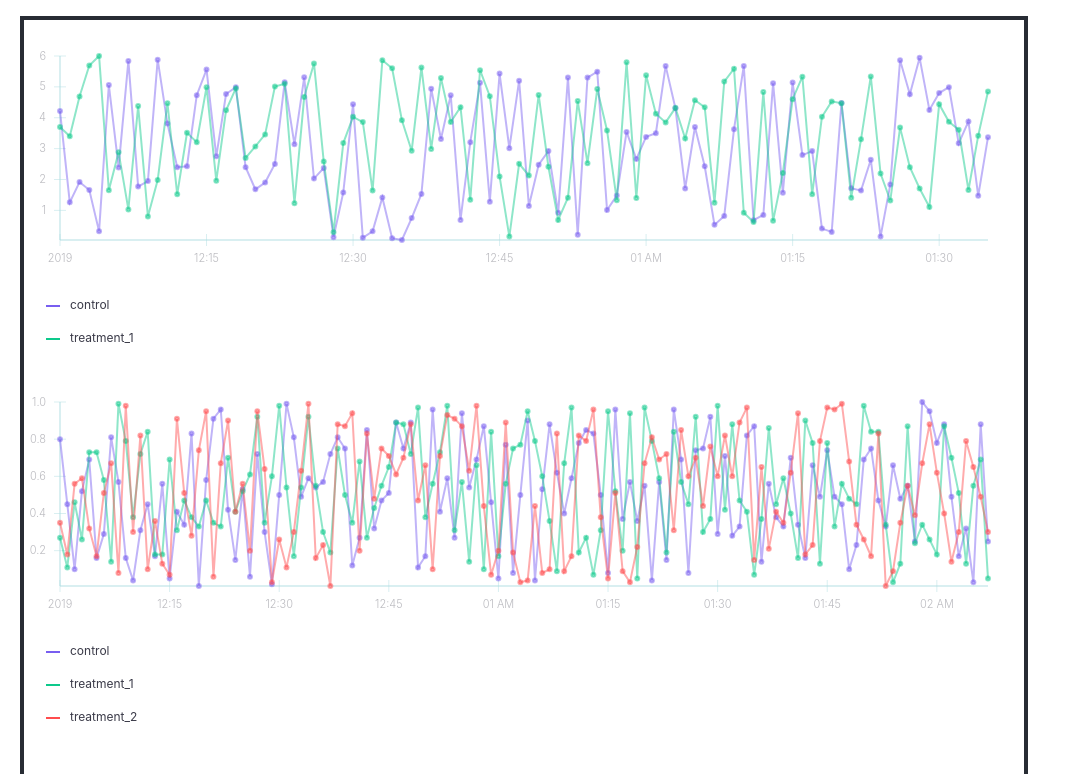
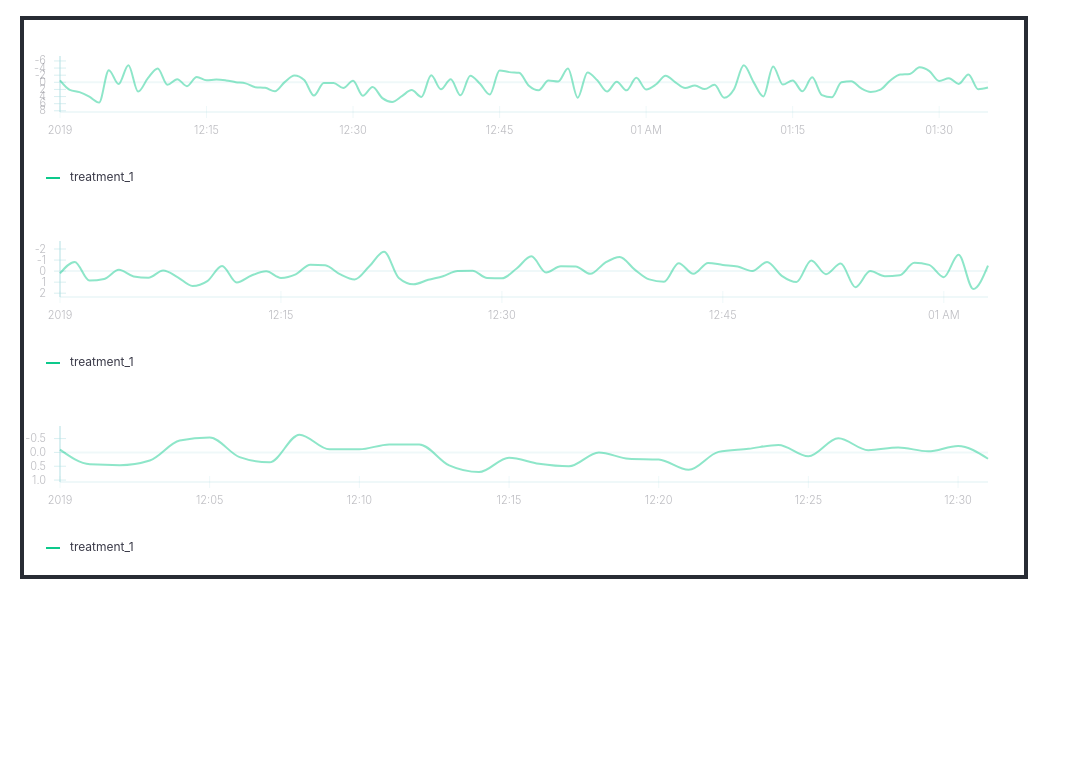
Before and after one commit to mrmcduff/graphexperiments, a React (Create React App) app in the folder graphix/: page / in a window 1280 px wide. Shown: the top 774 px of the page, without its empty margins (0-1071 px from the left). Built offline with nearby package versions, Linux system fonts and the light colour scheme.

Commit message:
using a fake axis, switching to raw numeric time values

```diff
--- a/graphix/src/App.tsx
+++ b/graphix/src/App.tsx
@@ -2,29 +2,30 @@ import React from 'react';
 import './App.css';
 import '../node_modules/react-vis/dist/style.css';
 import { TimeSeries } from './TimeSeries';
-import { generateDataSet } from 'dataGenerator';
+import { generateDataSet, convertToComparisonData } from 'dataGenerator';
 
 const App: React.FC = () => {
     const [twoMetricData, twoColorMap] = generateDataSet(2, 96, 6);
-    const [threeMetricData, threeColorMap] = generateDataSet(3, 128, 1);
-    const [sixMetricData, sixColorMap] = generateDataSet(6, 64, 3);
+    const [anotherGrouping, anotherColorMap] = generateDataSet(2, 64, 2);
+    const [narrowGrouping, narrowColorMap] = generateDataSet(2, 32, 1);
+
     return (
         <div className="App">
             <div className='leftPanel'>
                 <TimeSeries
-                    metricData={twoMetricData}
+                    metricData={convertToComparisonData(twoMetricData)}
                     metricName='things_per_second'
                     colorMap={twoColorMap}
                 />
                 <TimeSeries
-                    metricData={threeMetricData}
+                    metricData={convertToComparisonData(anotherGrouping)}
                     metricName='more_things_per_second'
-                    colorMap={threeColorMap}
+                    colorMap={anotherColorMap}
                 />
                 <TimeSeries
-                    metricData={sixMetricData}
+                    metricData={convertToComparisonData(narrowGrouping)}
                     metricName='more_things_per_second'
-                    colorMap={sixColorMap}
+                    colorMap={narrowColorMap}
                 />
             </div>
         </div>
--- a/graphix/src/TimeSeries.tsx
+++ b/graphix/src/TimeSeries.tsx
@@ -1,10 +1,13 @@
 import React, { useState } from 'react';
-import { Crosshair, DiscreteColorLegend, FlexibleWidthXYPlot, LineMarkSeries, YAxis, XAxis } from 'react-vis';
+import { Crosshair, DiscreteColorLegend, DecorativeAxis, FlexibleWidthXYPlot, LineSeries, YAxis, XAxis } from 'react-vis';
 import { ChartData } from './types';
+import { getYDomain, getXDomain } from 'dataHelpers';
 
-const CHART_HEIGHT = 256;
+const CHART_HEIGHT = 128;
 const CHART_MARGIN = 36;
 const SLIGHT_FUZZ_SUFFIX = '77';
+const AXIS_FUZZ_SUFFIX = '33';
+const AXIS_FOCUS_SUFFIX = '55';
 
 interface ChartProps {
     metricData: ChartData.MetricData;
@@ -46,7 +49,10 @@ function getStrokeWidth(hoveredTreatment: string | null, variantName: string): n
     return variantName === hoveredTreatment ? 3 : 1;
 }
 
-function setWithOpacity(colorString: string, isHovered: boolean): string {
+function setWithOpacity(colorString: string, isHovered: boolean, isAxis=false): string {
+    if (isAxis) {
+        return isHovered ? `${colorString}${AXIS_FOCUS_SUFFIX}` : `${colorString}${AXIS_FUZZ_SUFFIX}`;
+    }
     return isHovered ? `${colorString}` : `${colorString}${SLIGHT_FUZZ_SUFFIX}`;
 }
 
@@ -67,6 +73,13 @@ function createPlotDiv(
         title: variantName,
         color: colorMap.get(variantName)!,
     }));
+    const rangeData = metricData[knownVariantSeries[0]];
+    const yDomain = getYDomain(0.5, rangeData.data);
+    const xDomain = getXDomain(0.2, rangeData.data);
+    const axisDataset = rangeData.data.map(datum => ({
+        x: datum.x,
+        y: 0,
+    }));
     return (
         <div
             key={`container-${metricName}`}
@@ -82,9 +95,14 @@ function createPlotDiv(
                 margin={CHART_MARGIN}
                 key={`plot-${metricName}`}
                 style={{ fill: 'none' }}
+                yDomain={[yDomain.lower, yDomain.upper]}
             >
+                {/* <DecorativeAxis
+                    axisStart={{x: xDomain.lower, y: 0}}
+                    axisEnd={{x: xDomain.upper, y: 0}}
+                    axisDoman={[xDomain.lower - 100000, xDomain.upper + 100000]}
+                /> */}
                 <YAxis
-                    tickTotal={6}
                     style={{
                         line: { stroke: setWithOpacity('#ADDDE1', isHovered) },
                         ticks: { stroke: setWithOpacity('#ADDDE1', isHovered) },
@@ -94,15 +112,21 @@ function createPlotDiv(
                 <XAxis
                     tickTotal={6}
                     style={{
-                        line: { stroke: setWithOpacity('#ADDDE1', isHovered) },
+                        line: { stroke: setWithOpacity('#ADDDE1', isHovered, true) },
                         ticks: { stroke: setWithOpacity('#ADDDE1', isHovered) },
                         text: { stroke: 'none', fill: setWithOpacity('#6b6b76', isHovered), fontWeight: 300 }
                     }}
                 />
+                <LineSeries
+                    key={`axis-${metricName}`}
+                    data={axisDataset}
+                    color={setWithOpacity('#ADDDE1', isHovered, true)}
+                    strokeWidth={2}
+                />
                 {knownVariantSeries.map((variantName, seriesIndex) => (
-                    <LineMarkSeries
-                        size={2}
+                    <LineSeries
                         key={`${metricName}-${variantName}`}
+                        curve="curveMonotoneX"
                         data={metricData[variantName].data}
                         color={setWithOpacity(colorMap.get(variantName)!, isHovered)}
                         getNull={checkNaNs}
@@ -119,6 +143,7 @@ function createPlotDiv(
                         }}
                     />
                 ))}
+
                 {crosshairTarget !== null && <Crosshair values={[crosshairTarget.targetPoint]} />}
             </FlexibleWidthXYPlot>
             <div className="legendContainer">
--- a/graphix/src/dataGenerator.ts
+++ b/graphix/src/dataGenerator.ts
@@ -5,10 +5,19 @@ const valuesControl: number[] = Array.from({ length: DATA_POINTS }, () => +(Math
 const valuesTreatment: number[] = Array.from({ length: DATA_POINTS }, () => +(Math.random() * 10).toFixed(2));
 const valuesOtherTreatment: number[] = Array.from({ length: DATA_POINTS }, () => +(Math.random() * 10).toFixed(2));
 
-function zip(dates: Date[], values: number[]): ChartData.VariantDataPoint[] {
+// function zip(dates: Date[], values: number[]): ChartData.VariantDataPoint[] {
+//     return dates.map((aVal, aInd) => {
+//         return {
+//             x: aVal,
+//             y: values[aInd]
+//         }
+//     });
+// }
+
+function numZip(dates: Date[], values: number[]): ChartData.VariantDataPoint[] {
     return dates.map((aVal, aInd) => {
         return {
-            x: aVal,
+            x: aVal.getTime(),
             y: values[aInd]
         }
     });
@@ -24,34 +33,6 @@ function toTimeFragment(k: number): string {
     const minutesString = minutes < 10 ? `0${minutes}` : `${minutes}`;
     return `${hoursString}:${minutesString}`;
 }
-
-const flexDates = Array.from({ length: DATA_POINTS }, (v, k) => new Date(`2019-01-01T${toTimeFragment(k)}:00.000Z`));
-
-const controlVariantData: ChartData.VariantData = {
-    name: 'control',
-    data: zip(flexDates, valuesControl),
-}
-
-const treatmentVariantData: ChartData.VariantData = {
-    name: 'treatment',
-    data: zip(flexDates, valuesTreatment),
-}
-
-const otherTreatmentVariantData: ChartData.VariantData = {
-    name: 'treatment2',
-    data: zip(flexDates, valuesOtherTreatment),
-};
-
-export const SampleData: ChartData.MetricData = {
-    'control': controlVariantData,
-    'treatment': treatmentVariantData
-};
-
-export const SampleTriData: ChartData.MetricData = {
-    'control': controlVariantData,
-    'treatment': treatmentVariantData,
-    'treatment2': otherTreatmentVariantData,
-};
 
 export const colormap = new Map<string, string>();
 export const COLOR_ROSE = '#E281BF';
@@ -123,9 +104,48 @@ export function generateDataSet(
     names.forEach(name => {
         const variantData: ChartData.VariantData = {
             name,
-            data: zip(dates, generateValues(numPoints, rangeMultiplier)),
+            data: numZip(dates, generateValues(numPoints, rangeMultiplier)),
         }
         metricData[name] = variantData;
     });
     return [metricData, generateColorMap(names)];
 }
+
+function convertVariantDataToComparison(
+    original: ChartData.VariantData,
+    control: ChartData.VariantData): ChartData.VariantData {
+    if (original.data.length != control.data.length) {
+        console.error('Attempting to compare data of different lengths.');
+        return original;
+    }
+
+    const convertedData: ChartData.VariantData = {
+        name: original.name,
+        data: [],
+    };
+
+    convertedData.data = original.data.map((datum, idx) => {
+        return {
+            x: datum.x,
+            y: datum.y - control.data[idx].y
+        }
+    });
+
+    return convertedData;
+}
+
+export function convertToComparisonData(data: ChartData.MetricData): ChartData.MetricData {
+    const controlVariantData: ChartData.VariantData = data['control'];
+    if (!controlVariantData) {
+        return data;
+    }
+    const convertedData: ChartData.MetricData = {};
+    Object.keys(data).forEach(key => {
+        if (key === 'control') {
+            return;
+        }
+        const originalVariantData = data[key];
+        convertedData[key] = convertVariantDataToComparison(originalVariantData, controlVariantData);
+    });
+    return convertedData;
+}
--- /dev/null
+++ b/graphix/src/dataHelpers.ts
@@ -0,0 +1,43 @@
+import { GraphDomain, ChartData } from "types";
+
+type Targets = {
+    min: number;
+    median: number;
+    max: number;
+}
+function getYTargets(data: ChartData.VariantDataPoint[]) : Targets {
+    const yVals = data.map(datum => datum.y);
+    // Sort is ascending by default, and these are numbers, so there's no need to manipulate further.
+    yVals.sort((a, b) => (b - a));
+    const length = yVals.length;
+    const median = length % 2 === 0
+        ? (yVals[length / 2] + yVals[(length / 2) - 1]) / 2
+        : yVals[Math.floor[length/2]];
+    console.log('Data:');
+    console.log(data);
+    console.log(yVals);
+    return {
+        min: yVals[0],
+        median,
+        max:  yVals[length - 1],
+    }
+}
+
+export function getYDomain(paddingPercentage: number, data: ChartData.VariantDataPoint[]): GraphDomain {
+    const targets = getYTargets(data);
+    const maxPadding = (targets.max - targets.median) * paddingPercentage;
+    const minPadding = (targets.median - targets.min) * paddingPercentage;
+    console.log(`Getting y domain of ${targets.min - minPadding}, ${targets.max + maxPadding}`);
+    return {
+        upper: targets.max + maxPadding,
+        lower: targets.min - minPadding,
+    }
+}
+
+export function getXDomain(paddingPercentage: number, data: ChartData.VariantDataPoint[]): GraphDomain {
+    const xVals = data.map(datum => datum.x);
+    xVals.sort((a, b) => b - a);
+    const totalPadding = (xVals[xVals.length - 1] - xVals[0]) * paddingPercentage;
+    const max = xVals[xVals.length - 1] + totalPadding;
+    return { upper: max, lower: xVals[0] }
+}
```
Also changed, not shown: graphix/src/types.ts (+6 -1 lines).
